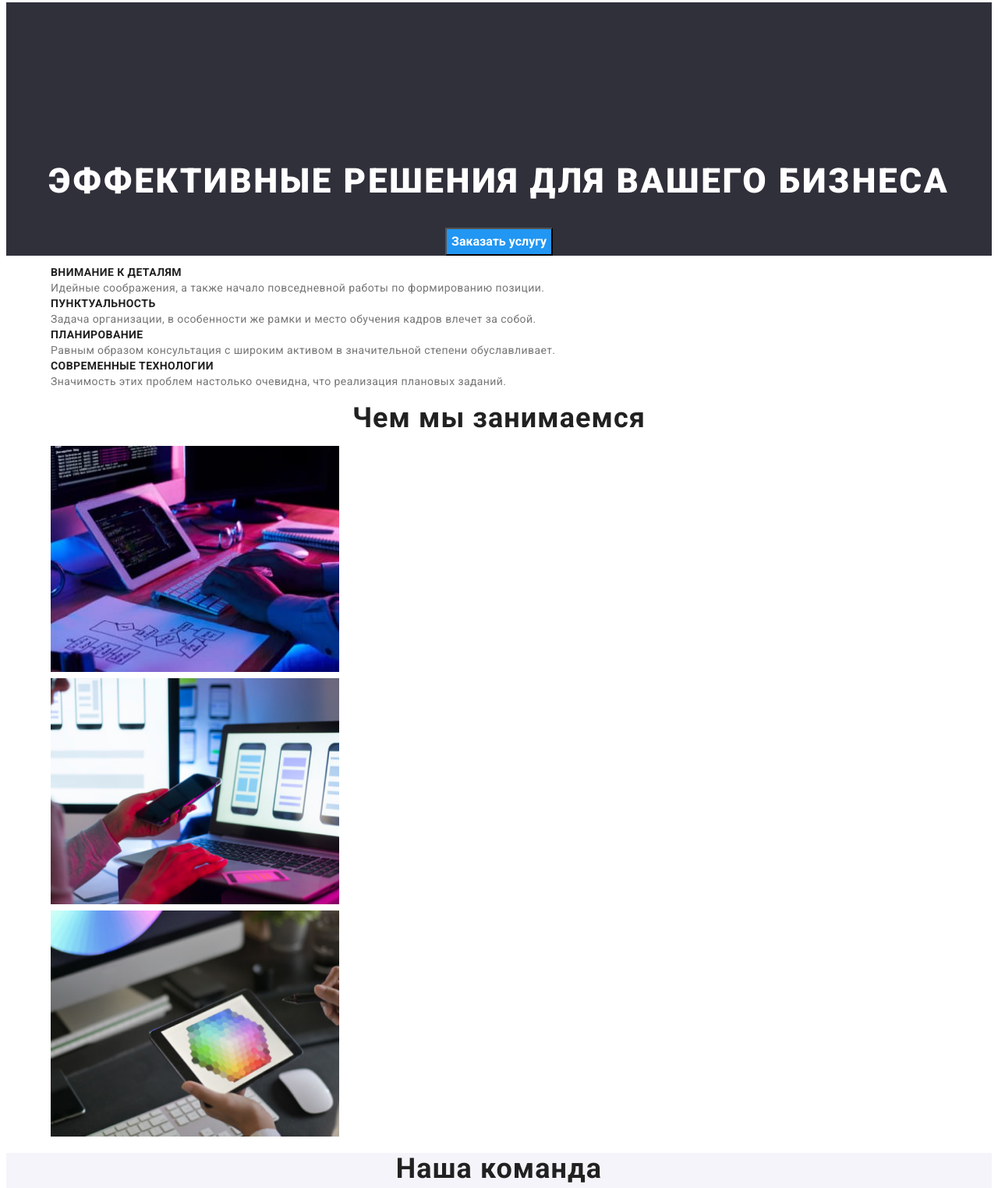
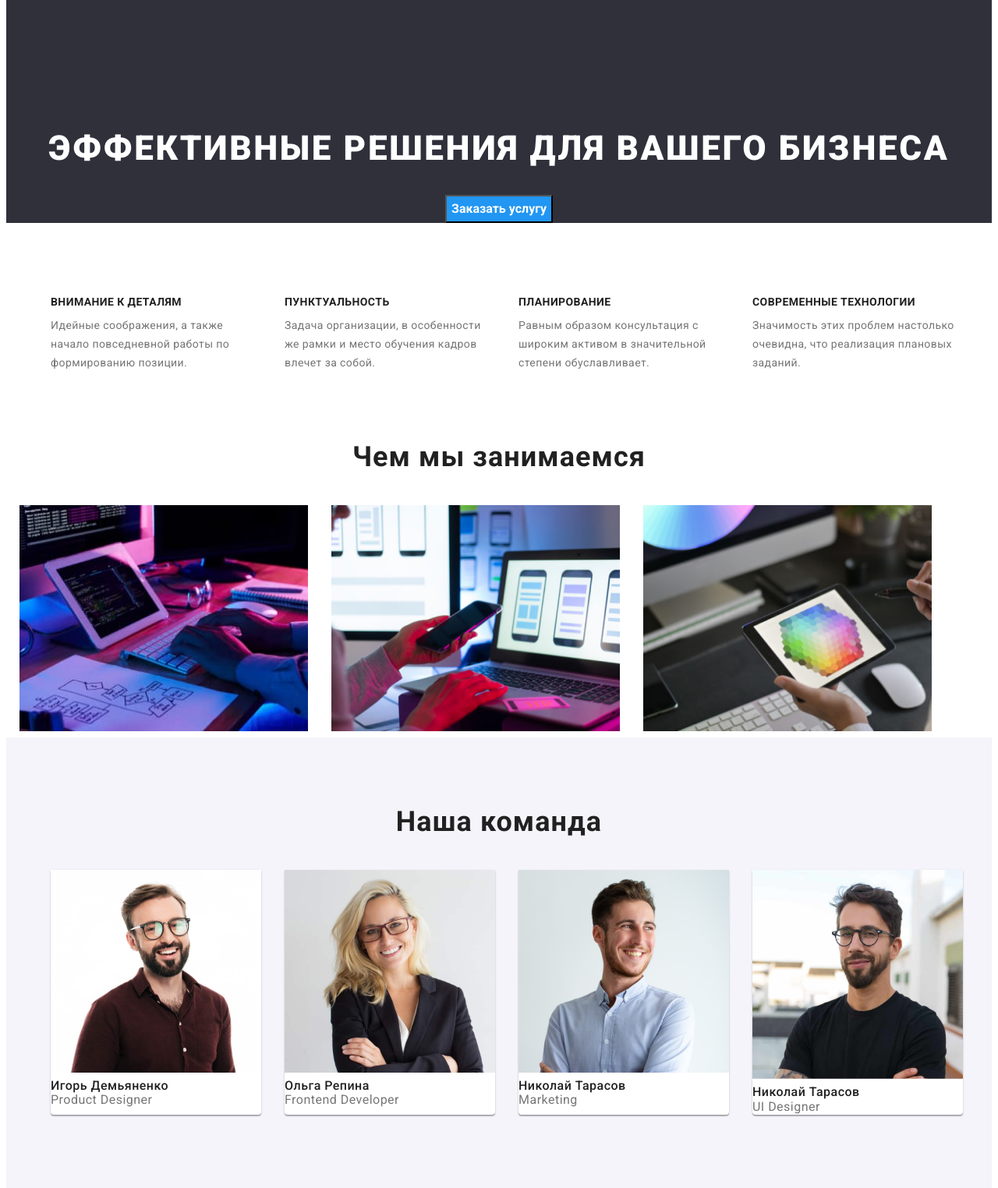
Before and after one commit to Irinka1010/goit-markup-hw-03, a plain HTML site: page index.html in a window 1280 px wide. Shown: the part 199-1723 px from the top of the page at 78% size. Drawn offline with Linux system fonts and the light colour scheme.

Commit message:
оформляет секции

```diff
--- a/css/styles.css
+++ b/css/styles.css
@@ -28,7 +28,9 @@ h3,
 h4,
 h5,
 h6,
-p {
+p,
+ul,
+ol {
   margin-top: 0;
   margin-bottom: 0;
 }
@@ -129,6 +131,24 @@ p {
   color: var(--secondary-txt-cl);
 }
 
+/* Наши особенности */
+.features-list {
+  display: flex;
+  align-items: center;
+  width: 1170px;
+  padding-top: 94px;
+}
+.features-item {
+  width: 270px;
+  margin-right: 30px;
+}
+.features-item:last-child {
+  margin: 0;
+}
+.features-title {
+  margin-bottom: 10px;
+}
+
 /* Чем мы занимаемся */
 .section-title {
   font-family: var(--main-font);
@@ -139,10 +159,41 @@ p {
   letter-spacing: 0.03em;
   color: var(--primary-txt-cl);
 }
+.section-title {
+  margin-bottom: 50px;
+}
+.occupation-list {
+  display: flex;
+  padding: 0px;
+}
+.occupation-item {
+  margin-right: 30px;
+}
+.occupation-item:last-child {
+  margin: 0;
+}
 
 /* Наша команда */
 .team {
   background-color: #f5f4fa;
+}
+.section-title {
+  margin-bottom: 40px;
+  padding-top: 88px;
+}
+.team-list {
+  display: flex;
+  padding-bottom: 101px;
+}
+.team-item {
+  margin-right: 30px;
+  background: var(--primary-dark-txt);
+  box-shadow: 0px 1px 3px rgba(0, 0, 0, 0.12), 0px 1px 1px rgba(0, 0, 0, 0.14),
+    0px 2px 1px rgba(0, 0, 0, 0.2);
+  border-radius: 0px 0px 4px 4px;
+}
+.team-item:last-child {
+  margin: 0;
 }
 .team-caption {
   font-family: var(--main-font);
@@ -159,6 +210,7 @@ p {
   letter-spacing: 0.03em;
   color: var(--secondary-txt-cl);
 }
+
 /* Подвал */
 .footer {
   background-color: #2f303a;
--- a/index.html
+++ b/index.html
@@ -94,23 +94,32 @@
         <ul class="team-list">
             <li class="team-item">
                 <img class="team-img" src="./images/img4.jpg" alt="Игорь Демьяненко" width="270">
+                <div class="text-section">
                 <h3 class="team-caption">Игорь Демьяненко</h3>
                 <p class="team-text">Product Designer</p>
+                </div>
             </li>
             <li class="team-item">
+                <div class="text-section">
                 <img class="team-img" src="./images/img5.jpg" alt="Ольга Репина" width="270">
+                <div class="text-section">
                 <h3 class="team-caption">Ольга Репина</h3>
                 <p class="team-text">Frontend Developer</p>
+                </div>
             </li>
             <li class="team-item">
                 <img class="team-img" src="./images/img6.jpg" alt="Николай Тарасов" width="270">
+                <div class="text-section">
                 <h3 class="team-caption">Николай Тарасов</h3>
                 <p class="team-text">Marketing</p>
+                </div>
             </li>
             <li class="team-item">
                 <img class="team-img" src="./images/img7.jpg" alt="Николай Тарасов" width="270">
+                <div class="text-section">
                 <h3 class="team-caption">Николай Тарасов</h3>
                 <p class="team-text">UI Designer</p>
+                </div>
             </li>
         </ul>
         </div>
```
